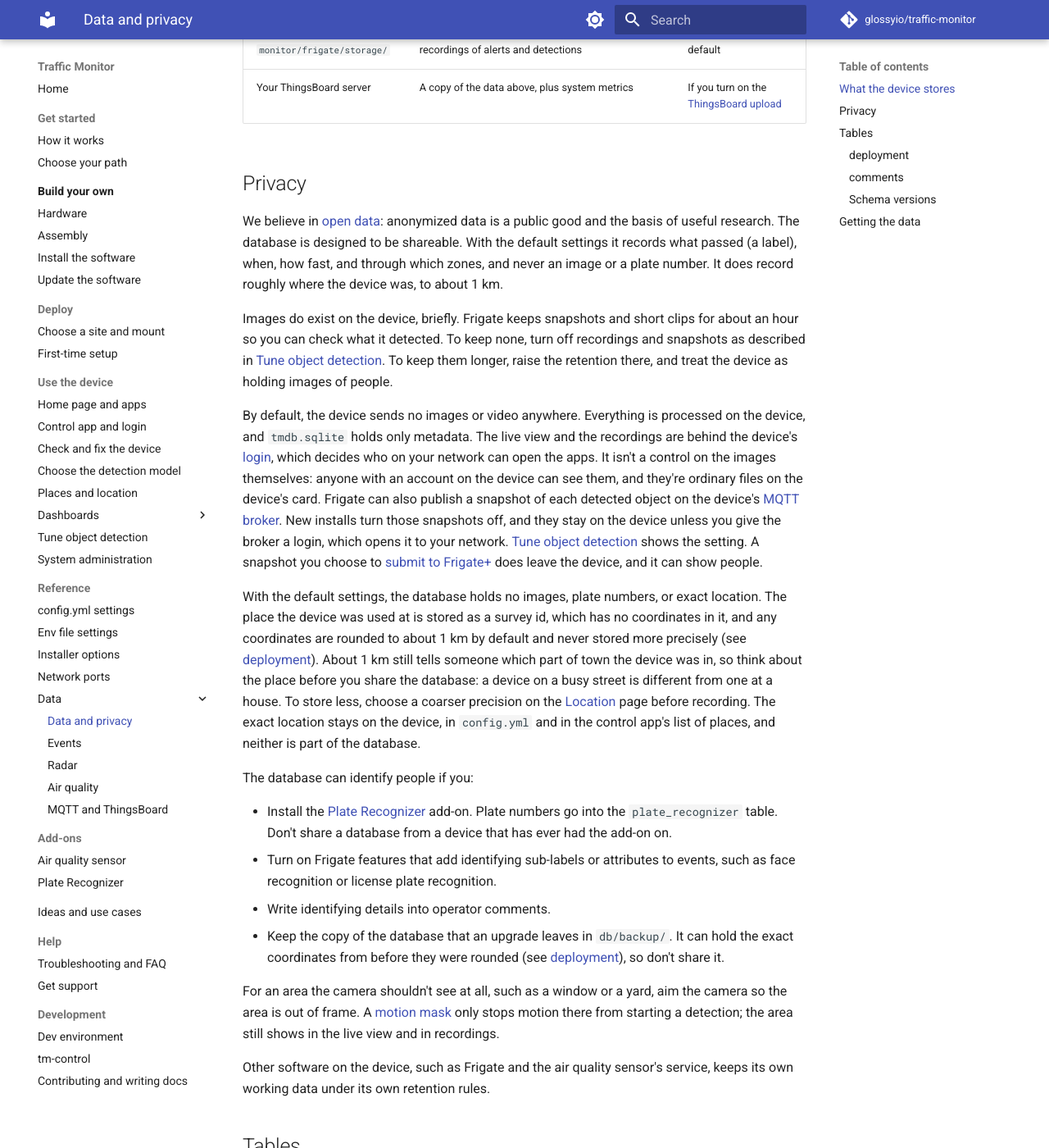
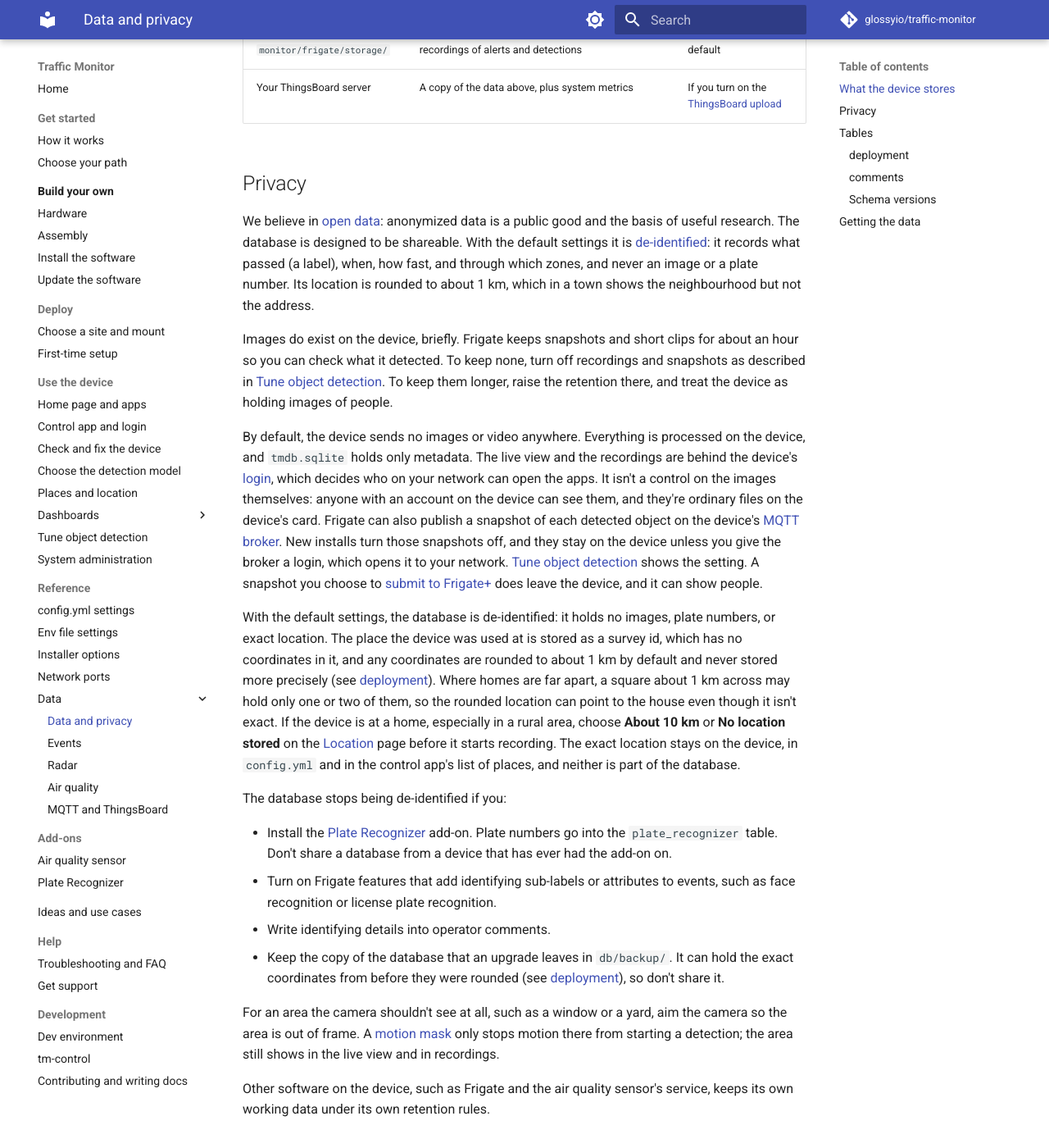
Before and after one commit to glossyio/traffic-monitor, an MkDocs documentation site: the page built from docs/data-and-payloads/data-overview.md, in a window 1280 px wide and 1400 px high, scrolled down 502 px. Shown: the whole window at 82% size. Built offline with MkDocs 1.6.1 and Material for MkDocs 9.7.7, drawn with Linux system fonts in a browser that asks for light colours; comment, search, counter and statistics services are not loaded; the version menu is left out; some of the changed text lies outside the part shown.

Commit message:
Call the database de-identified again, and say when 1 km isn't enough
The last commit dropped "de-identified", but rounding to two decimal
places doesn't make the database identifying: it still holds no names,
images, plate numbers, or exact location. The docs use the word again
and say what the rounded location shows: the neighbourhood in a town,
but possibly the house where homes are far apart, with the coarser
precisions to choose for a device at a rural home.

Assisted-by: Claude Code 2.1.319 (CLI)
AI-Model: Claude Opus 5.5 (claude-opus-5-5)
AI-Effort: high
AI-Role: drafted

```diff
--- a/docs/data-and-payloads/data-overview.md
+++ b/docs/data-and-payloads/data-overview.md
@@ -16,15 +16,15 @@ The Traffic Monitor is a data collection tool. Everything it collects is process
 
 ## Privacy
 
-We believe in [open data](https://en.wikipedia.org/wiki/Open_data): anonymized data is a public good and the basis of useful research. The database is designed to be shareable. With the default settings it records what passed (a label), when, how fast, and through which zones, and never an image or a plate number. It does record roughly where the device was, to about 1 km.
+We believe in [open data](https://en.wikipedia.org/wiki/Open_data): anonymized data is a public good and the basis of useful research. The database is designed to be shareable. With the default settings it is [de-identified](https://en.wikipedia.org/wiki/De-identification): it records what passed (a label), when, how fast, and through which zones, and never an image or a plate number. Its location is rounded to about 1 km, which in a town shows the neighbourhood but not the address.
 
 Images do exist on the device, briefly. Frigate keeps snapshots and short clips for about an hour so you can check what it detected. To keep none, turn off recordings and snapshots as described in [Tune object detection](../configuration/frigate-config.md#recordings-and-snapshots). To keep them longer, raise the retention there, and treat the device as holding images of people.
 
 By default, the device sends no images or video anywhere. Everything is processed on the device, and `tmdb.sqlite` holds only metadata. The live view and the recordings are behind the device's [login](../use/control-app.md), which decides who on your network can open the apps. It isn't a control on the images themselves: anyone with an account on the device can see them, and they're ordinary files on the device's card. Frigate can also publish a snapshot of each detected object on the device's [MQTT broker](integrations.md#mqtt). New installs turn those snapshots off, and they stay on the device unless you give the broker a login, which opens it to your network. [Tune object detection](../configuration/frigate-config.md#recordings-and-snapshots) shows the setting. A snapshot you choose to [submit to Frigate+](../configuration/frigate-config.md#submit-snapshots) does leave the device, and it can show people.
 
-With the default settings, the database holds no images, plate numbers, or exact location. The place the device was used at is stored as a survey id, which has no coordinates in it, and any coordinates are rounded to about 1 km by default and never stored more precisely (see [deployment](#deployment)). About 1 km still tells someone which part of town the device was in, so think about the place before you share the database: a device on a busy street is different from one at a house. To store less, choose a coarser precision on the [Location](../use/location.md) page before recording. The exact location stays on the device, in `config.yml` and in the control app's list of places, and neither is part of the database.
+With the default settings, the database is de-identified: it holds no images, plate numbers, or exact location. The place the device was used at is stored as a survey id, which has no coordinates in it, and any coordinates are rounded to about 1 km by default and never stored more precisely (see [deployment](#deployment)). Where homes are far apart, a square about 1 km across may hold only one or two of them, so the rounded location can point to the house even though it isn't exact. If the device is at a home, especially in a rural area, choose **About 10 km** or **No location stored** on the [Location](../use/location.md) page before it starts recording. The exact location stays on the device, in `config.yml` and in the control app's list of places, and neither is part of the database.
 
-The database can identify people if you:
+The database stops being de-identified if you:
 
 * Install the [Plate Recognizer](../add-ons/plate-recognizer.md) add-on. Plate numbers go into the `plate_recognizer` table. Don't share a database from a device that has ever had the add-on on.
 * Turn on Frigate features that add identifying sub-labels or attributes to events, such as face recognition or license plate recognition.
@@ -48,7 +48,7 @@ Tables for sensors the device doesn't have stay empty.
 | `radar_raw_speed_magnitude_single` | The strongest reading of each sample | No |
 | `radar_oc_payload` | Per-object summaries from the radar, including estimated length | No |
 | `airquality` | Air quality and weather readings. See [Air quality](air-quality-aq-payload.md). | No |
-| `deployment` | Where each sensor was, and when | Not on its own, but it gives the area: the location is rounded to about 1 km (two decimal places) by default, and never stored more precisely |
+| `deployment` | Where each sensor was, and when | No, except where homes are far apart: the location is rounded to about 1 km (two decimal places) by default and never stored more precisely, which in a rural area can point to a single home (see [Privacy](#privacy)) |
 | `comments` | Notes typed on the [Data export](../ui/database.md) page | Possibly, if the operator types names |
 | `plate_recognizer` | Plate reads from the [Plate Recognizer](../add-ons/plate-recognizer.md) add-on | Yes |
 
```
Also changed, not shown: CONTRIBUTING.md (+1 -1 lines), docs/development/contributing.md (+1 -1 lines).
